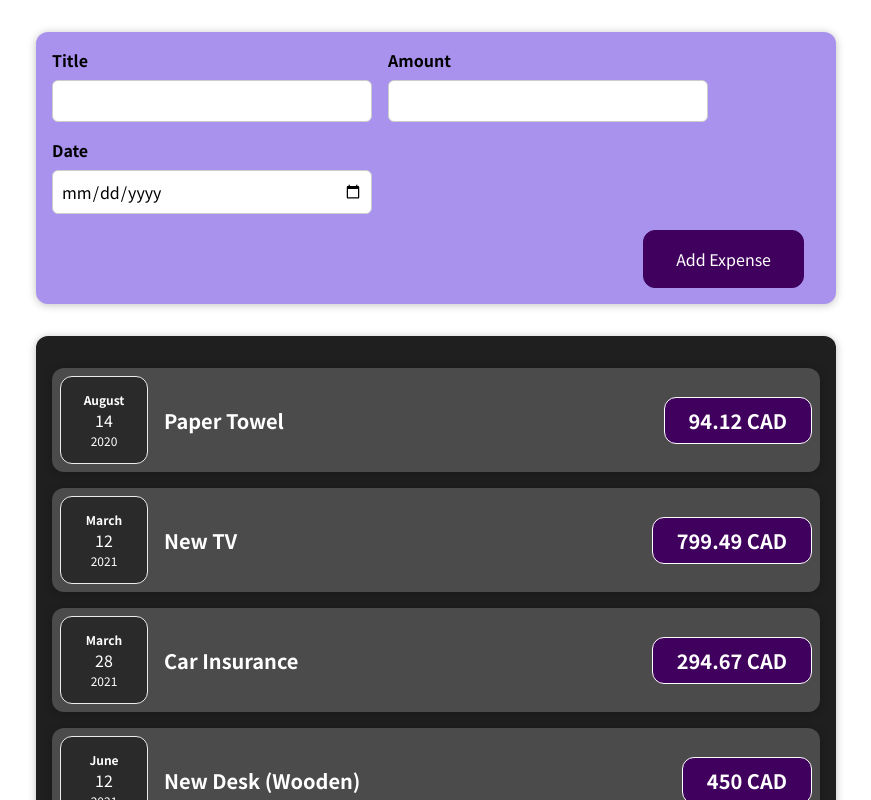
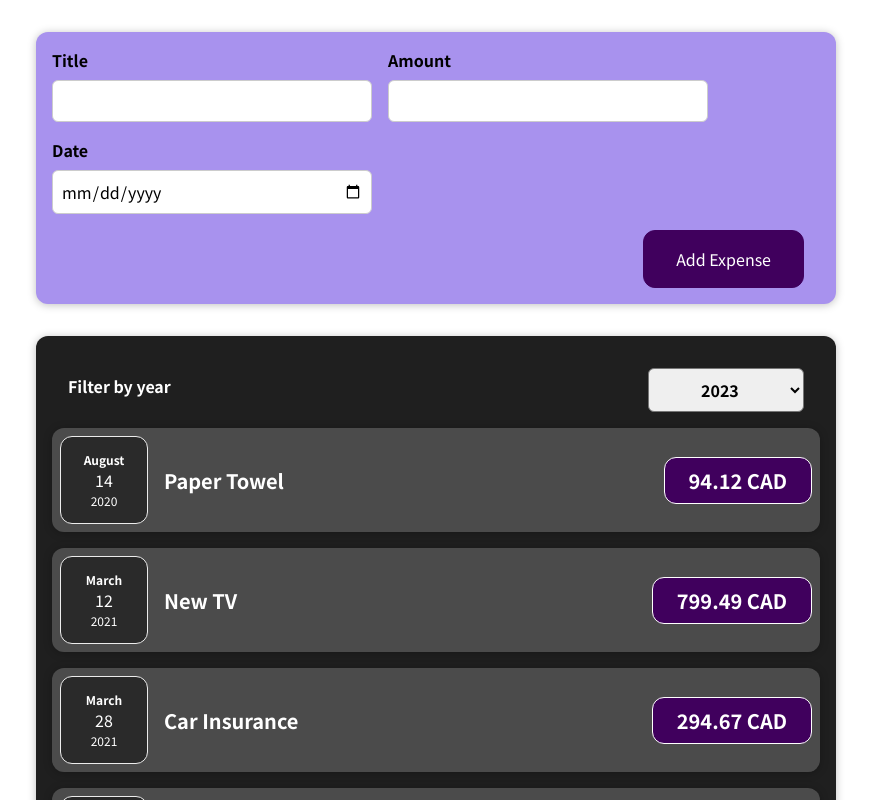
Before and after one commit to MoomenEltelbany/Expense-Project-React, a React (Create React App) app: page / in a window 1280 px wide. Shown: the top 800 px of the page, without its empty margins (204-1075 px from the left). Built offline with nearby package versions, Linux system fonts and the light colour scheme.

Commit message:
Adding ExpenseFIlter

```diff
--- /dev/null
+++ b/src/components/Expenses/ExpenseFilter.css
@@ -0,0 +1,24 @@
+.expenses-filter {
+  color: white;
+  padding: 0 1rem;
+}
+
+.expenses-filter__control {
+  display: flex;
+  width: 100%;
+  align-items: center;
+  justify-content: space-between;
+  margin: 1rem 0;
+}
+
+.expenses-filter label {
+  font-weight: bold;
+  margin-bottom: 0.5rem;
+}
+
+.expenses-filter select {
+  font: inherit;
+  padding: 0.5rem 3rem;
+  font-weight: bold;
+  border-radius: 6px;
+}
--- /dev/null
+++ b/src/components/Expenses/ExpenseFilter.js
@@ -0,0 +1,25 @@
+import React from "react";
+
+import "./ExpenseFilter.css";
+
+const ExpensesFilter = (props) => {
+  const dropDownChangeHandler = (event) => {
+    props.onChangeFilter(event.target.value);
+  };
+  return (
+    <div className="expenses-filter">
+      <div className="expenses-filter__control">
+        <label>Filter by year</label>
+        <select onChange={dropDownChangeHandler}>
+          <option value="2023">2023</option>
+          <option value="2022">2022</option>
+          <option value="2021">2021</option>
+          <option value="2020">2020</option>
+          <option value="2019">2019</option>
+        </select>
+      </div>
+    </div>
+  );
+};
+
+export default ExpensesFilter;
--- a/src/components/Expenses/Expenses.js
+++ b/src/components/Expenses/Expenses.js
@@ -1,11 +1,19 @@
-import React from "react";
+import React, { useState } from "react";
 import ExpenseItem from "./ExpenseItem";
 import Card from "../UI/Card";
+import ExpensesFilter from "./ExpenseFilter";
+
 import "./Expenses.css";
 
 const Expenses = (props) => {
+  const [filteredYear, setFilteredYear] = useState("2022");
+  const filterChangedHandler = (selectedYear) => {
+    setFilteredYear(selectedYear);
+  };
   return (
+    <>
       <Card className="expenses">
+        <ExpensesFilter onChangeFilter={filterChangedHandler} />
         <ExpenseItem
           title={props.items[0].title}
           amount={props.items[0].amount}
@@ -27,6 +35,7 @@
           date={props.items[3].date}
         ></ExpenseItem>
       </Card>
+    </>
   );
 };
 
```
Also changed, not shown: 1 other file (tests, documents, lock files or other folders). Lines whose indentation alone changed are shown as unchanged.
